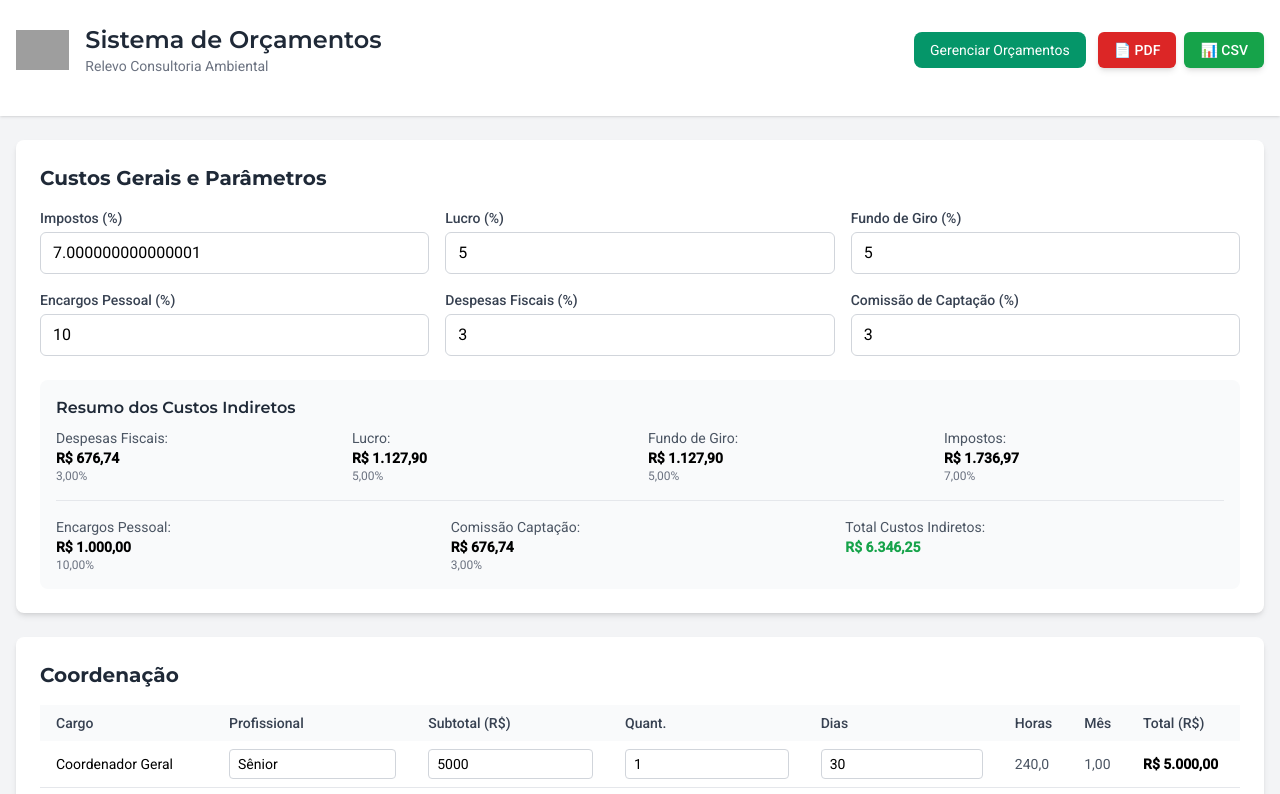
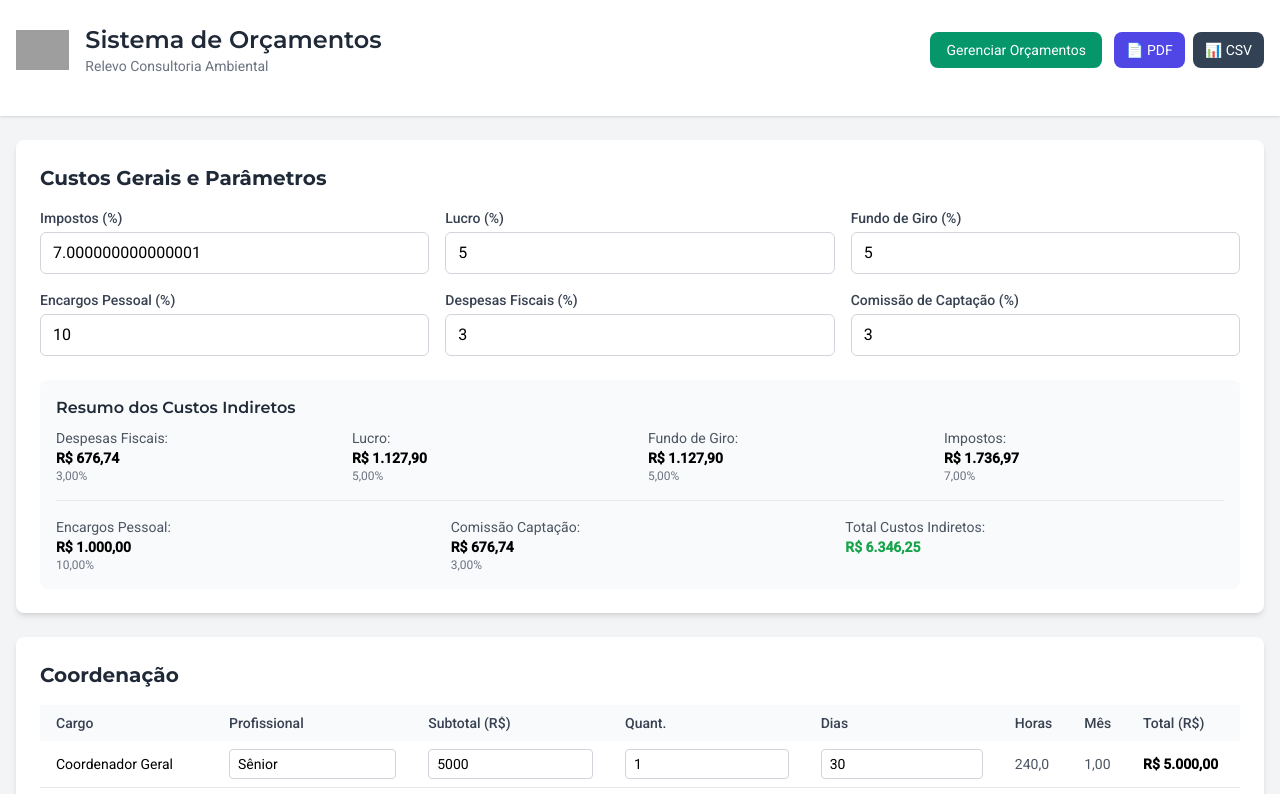
Before and after one commit to RelevoAmbiental/orcamento-relevo, a React (Vite) app: page / in a window 1280 px wide. Shown: the top 794 px of the page. Built offline with nearby package versions, Linux system fonts and the light colour scheme; no server answers; grey boxes are pictures that could not be loaded.

Commit message:
Update ExportadorOrcamento.jsx

```diff
--- a/src/components/ExportadorOrcamento.jsx
+++ b/src/components/ExportadorOrcamento.jsx
@@ -1,79 +1,53 @@
+// src/components/ExportadorOrcamento.jsx
 import React, { useState } from 'react';
 import { useOrcamento } from '../context/OrcamentoContext';
 import { gerarPDF, gerarCSV, downloadArquivo } from '../utils/exportadores';
 
 const ExportadorOrcamento = () => {
-  const { orcamentoAtual, totais, carregando } = useOrcamento();
+  const { orcamentoAtual, totais } = useOrcamento();
   const [exportando, setExportando] = useState(false);
+
+  const nomeBase = () => {
+    const nome = (orcamentoAtual?.metadata?.nome || 'Orcamento').replace(/\s+/g, '_');
+    const data = new Date().toISOString().split('T')[0];
+    return `${nome}_${data}`;
+  };
 
   const handleExportarPDF = async () => {
     if (exportando) return;
-
     setExportando(true);
     try {
       const doc = await gerarPDF(orcamentoAtual, totais);
-      const nomeArquivo = `Orcamento_${orcamentoAtual.metadata.nome.replace(/\s+/g, '_')}_${new Date().toISOString().split('T')[0]}.pdf`;
-      doc.save(nomeArquivo);
-    } catch (error) {
-      console.error('Erro ao gerar PDF:', error);
-      alert('Erro ao gerar PDF. Tente novamente.');
+      doc.save(`${nomeBase()}.pdf`);
     } finally {
       setExportando(false);
     }
   };
 
-  const handleExportarCSV = () => {
+  const handleExportarCSV = async () => {
     if (exportando) return;
-
     setExportando(true);
     try {
-      const csv = gerarCSV(orcamentoAtual, totais);
-      const nomeArquivo = `Orcamento_${orcamentoAtual.metadata.nome.replace(/\s+/g, '_')}_${new Date().toISOString().split('T')[0]}.csv`;
-      downloadArquivo(csv, nomeArquivo, 'text/csv;charset=utf-8;');
-    } catch (error) {
-      console.error('Erro ao gerar CSV:', error);
-      alert('Erro ao gerar CSV. Tente novamente.');
+      const csv = await gerarCSV(orcamentoAtual, totais);
+      downloadArquivo(`${nomeBase()}.csv`, csv, 'text/csv;charset=utf-8;');
     } finally {
       setExportando(false);
     }
   };
 
   return (
-    <div className="flex flex-col sm:flex-row gap-2">
+    <div className="flex items-center gap-2">
       <button
         onClick={handleExportarPDF}
-        disabled={exportando || carregando}
-        className="px-4 py-2 bg-red-600 text-white rounded-md hover:bg-red-700 focus:outline-none focus:ring-2 focus:ring-red-500 font-medium transition-all duration-200 shadow-md flex items-center justify-center gap-2 disabled:opacity-50 disabled:cursor-not-allowed text-sm"
-        title="Exportar para PDF (formato de impressão)"
+        className="px-3 py-2 rounded-lg bg-indigo-600 text-white hover:bg-indigo-700 transition text-sm"
       >
-        {exportando ? (
-          <>
-            <div className="animate-spin rounded-full h-3 w-3 border-b-2 border-white"></div>
-            Gerando...
-          </>
-        ) : (
-          <>
-            📄 PDF
-          </>
-        )}
+        📄 PDF
       </button>
-
       <button
         onClick={handleExportarCSV}
-        disabled={exportando || carregando}
-        className="px-4 py-2 bg-green-600 text-white rounded-md hover:bg-green-700 focus:outline-none focus:ring-2 focus:ring-green-500 font-medium transition-all duration-200 shadow-md flex items-center justify-center gap-2 disabled:opacity-50 disabled:cursor-not-allowed text-sm"
-        title="Exportar para CSV (Excel/Planilhas)"
+        className="px-3 py-2 rounded-lg bg-slate-700 text-white hover:bg-slate-800 transition text-sm"
       >
-        {exportando ? (
-          <>
-            <div className="animate-spin rounded-full h-3 w-3 border-b-2 border-white"></div>
-            Gerando...
-          </>
-        ) : (
-          <>
-            📊 CSV
-          </>
-        )}
+        📊 CSV
       </button>
     </div>
   );
```
